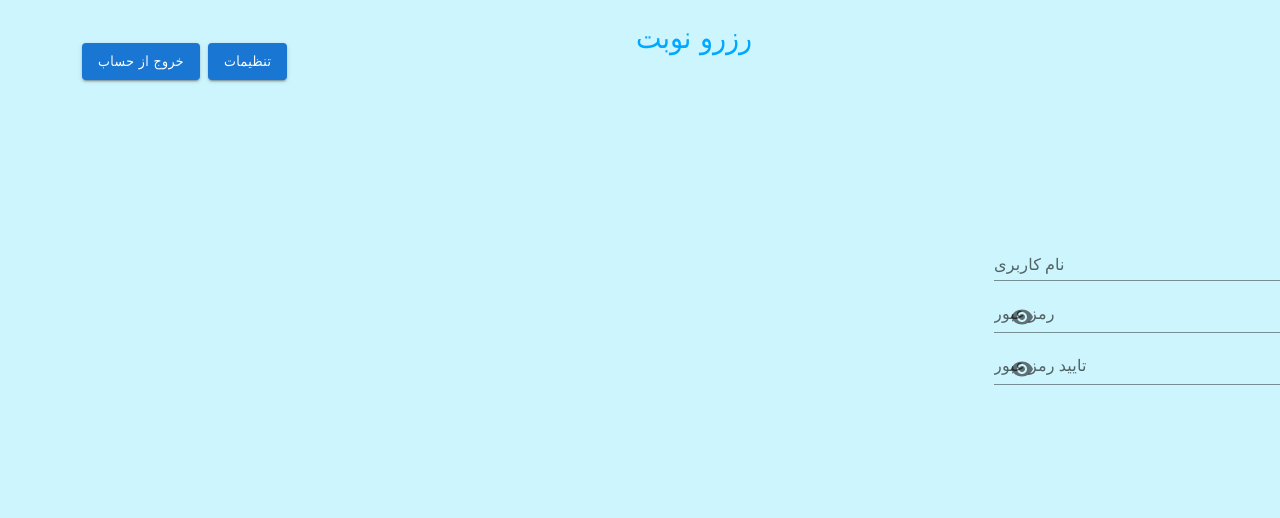
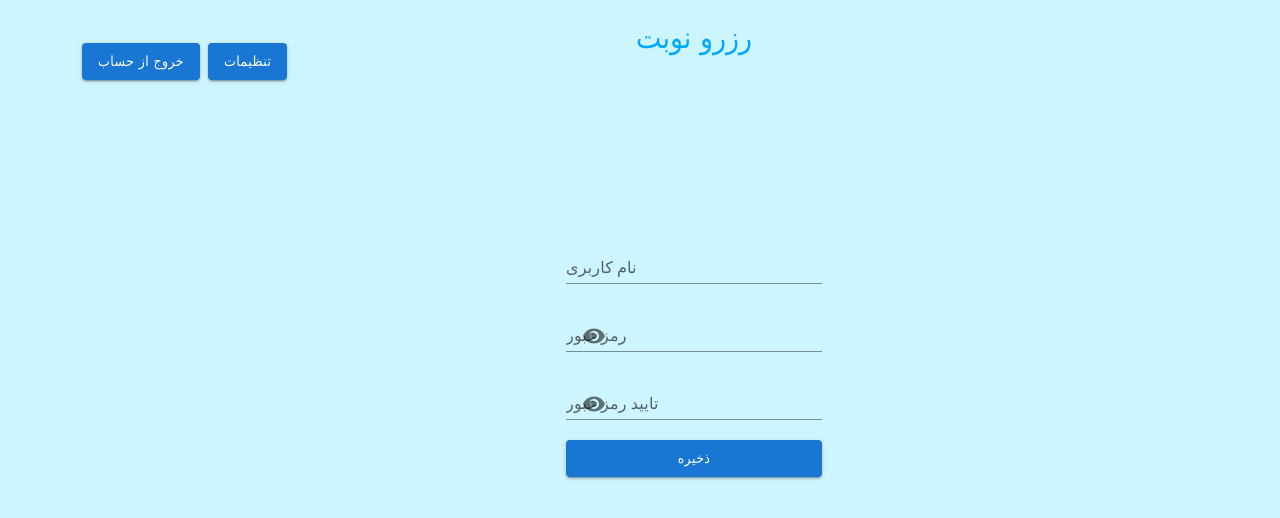
Before and after one commit to dofxo/appointment-app, a React (Vite) app: page /#/settings in a window 1280 px wide. Shown: the top 518 px of the page. Built offline with nearby package versions, Linux system fonts and the light colour scheme; no server answers; the database is empty; sample sign-in values are in the browser's storage; what moment-jalaali would draw is missing.

Commit message:
Feat: add updating user info functionality

```diff
--- a/src/components/general/Settings.tsx
+++ b/src/components/general/Settings.tsx
@@ -11,6 +11,8 @@ import VisibilityOff from "@mui/icons-material/VisibilityOff";
 import { Field, Formik, FormikErrors, FormikTouched, Form } from "formik";
 import { FormValues } from "../../types/types";
 import { authSchema } from "../../schemas/authSchema";
+import LoadingButton from "@mui/lab/LoadingButton";
+import toast from "react-hot-toast";
 
 const Settings = ({ userId }: { userId: string | null }) => {
   const [userInfo, setUserInfo] = useState<{
@@ -18,19 +20,12 @@ const Settings = ({ userId }: { userId: string | null }) => {
     password: string;
   }>();
   const [loading, setLoading] = useState(false);
+  const [buttonLoading, setButtonLoading] = useState(false);
 
-  const [showPasswords, setShowPasswords] = useState<{
-    [key: string]: boolean;
-  }>({
-    confirmPassword: false,
-    password: false,
-  });
+  const [showPasswords, setShowPasswords] = useState(false);
 
-  const toggleShowPassword = (name: string) => {
-    setShowPasswords((prev) => ({
-      ...prev,
-      [name]: !prev[name],
-    }));
+  const toggleShowPassword = () => {
+    setShowPasswords((prev) => !prev);
   };
 
   const inputs = [
@@ -75,14 +70,34 @@ const Settings = ({ userId }: { userId: string | null }) => {
     })();
   }, []);
 
-  const handleSubmit = () => {};
+  const handleSubmit = async (values: any) => {
+    try {
+      setButtonLoading(true);
+      const { error } = await supabase
+        .from("users")
+        .update({ password: values.password, username: values.username })
+        .eq("id", userId)
+        .select();
+
+      toast.success("تغییرات با موفقیت انجام شد");
+
+      if (error) throw error;
+    } catch (error) {
+      console.error(error);
+    } finally {
+      setButtonLoading(false);
+    }
+  };
 
   return (
     <>
       {loading ? (
         <CircularProgress size={70} />
       ) : (
-        <div id="userInfoWrapper" className="flex flex-col justify-start">
+        <div
+          id="userInfoWrapper"
+          className="flex flex-col justify-center items-center gap-5"
+        >
           <Formik<FormValues>
             onSubmit={handleSubmit}
             validationSchema={authSchema}
@@ -100,18 +115,16 @@ const Settings = ({ userId }: { userId: string | null }) => {
               errors: FormikErrors<FormValues>;
               touched: FormikTouched<FormValues>;
             }) => (
-              <Form className="flex flex-col gap-1 max-w-[300px]" id="userInfo">
+              <Form className="flex flex-col gap-5 " id="userInfo">
                 {inputs.map((inputInfo, idx) => (
                   <Field name={inputInfo.name} key={idx}>
                     {({ field }: any) => (
                       <TextField
                         {...field}
-                        size="small"
                         variant="standard"
                         label={inputInfo.label}
                         type={
-                          inputInfo.type === "password" &&
-                          !showPasswords[inputInfo.name]
+                          inputInfo.type === "password" && !showPasswords
                             ? "password"
                             : "text"
                         }
@@ -122,16 +135,14 @@ const Settings = ({ userId }: { userId: string | null }) => {
                                   <InputAdornment position="end">
                                     <IconButton
                                       aria-label={
-                                        showPasswords[inputInfo.name]
+                                        showPasswords
                                           ? "hide the password"
                                           : "display the password"
                                       }
-                                      onClick={() =>
-                                        toggleShowPassword(inputInfo.name)
-                                      }
+                                      onClick={toggleShowPassword}
                                       edge="end"
                                     >
-                                      {showPasswords[inputInfo.name] ? (
+                                      {showPasswords ? (
                                         <VisibilityOff />
                                       ) : (
                                         <Visibility />
@@ -156,6 +167,14 @@ const Settings = ({ userId }: { userId: string | null }) => {
                     )}
                   </Field>
                 ))}
+                <LoadingButton
+                  loading={buttonLoading}
+                  variant="contained"
+                  type="submit"
+                  className="!font-[inherit]"
+                >
+                  ذخیره
+                </LoadingButton>
               </Form>
             )}
           </Formik>
--- a/src/helpers/handleAuthSubmit.ts
+++ b/src/helpers/handleAuthSubmit.ts
@@ -11,7 +11,7 @@ export const handleSubmit = async ({
   setLoading,
   setUserId,
 }: {
-  values: AuthFormValues;
+  values: FormValues;
   isLogin: boolean;
   setOpenModal: React.Dispatch<React.SetStateAction<boolean>>;
   setLoading: React.Dispatch<React.SetStateAction<boolean>>;
```
